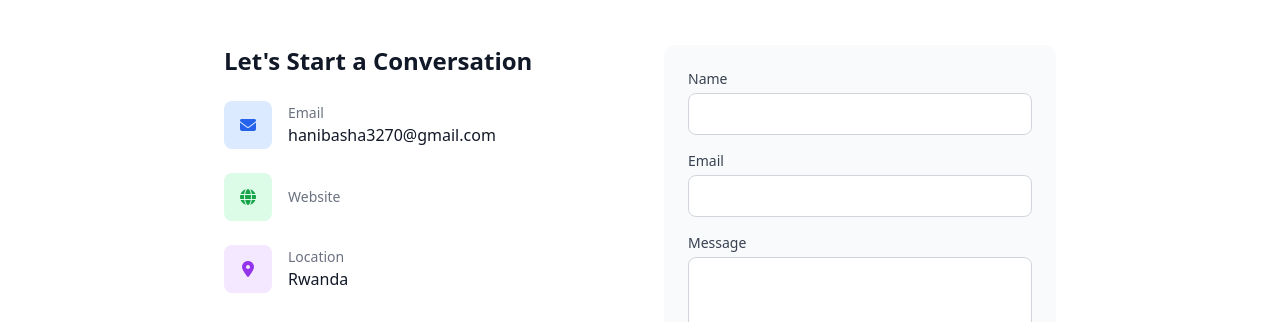
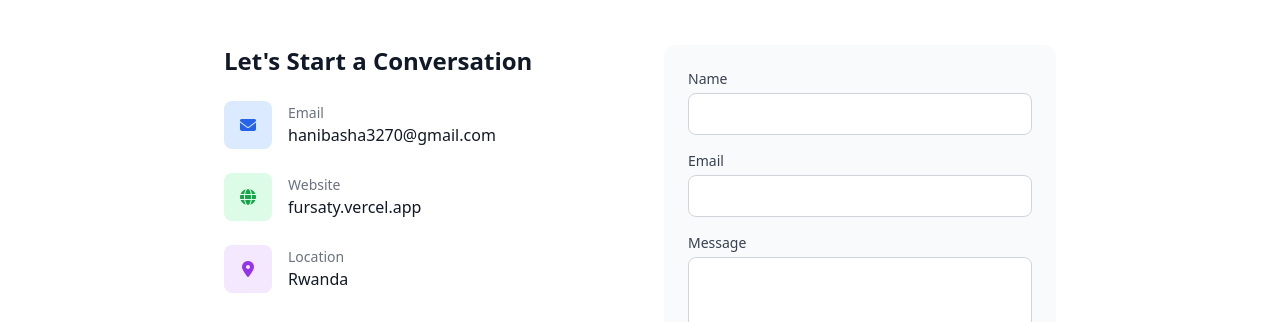
Before and after one commit to HaniBasha3270/fursaty, a plain HTML site: page about.html in a window 1280 px wide. Shown: the part 2379-2701 px from the top of the page. Drawn offline with nearby package versions, Linux system fonts and the light colour scheme.

Commit message:
hani-com

```diff
--- a/about.html
+++ b/about.html
@@ -380,7 +380,7 @@
                             </div>
                             <div>
                                 <p class="text-sm text-gray-500" data-translate="website_label">Website</p>
-                                <p class="text-gray-900 font-medium"><a href="fursaty.vercel.app"></a></p>
+                                <p class="text-gray-900 font-medium"><a href="fursaty.vercel.app">fursaty.vercel.app</a></p>
 
                             </div>
                         </div>
```
